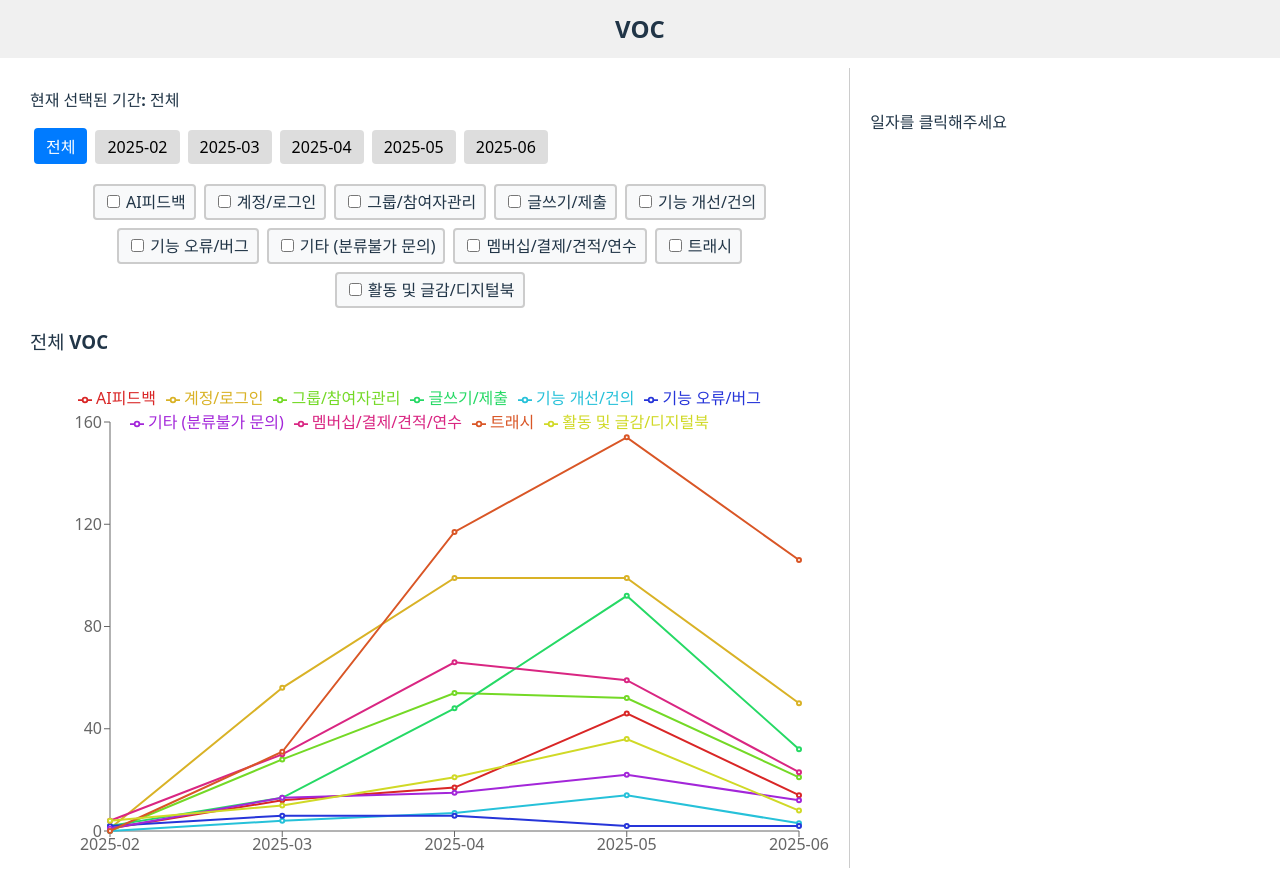
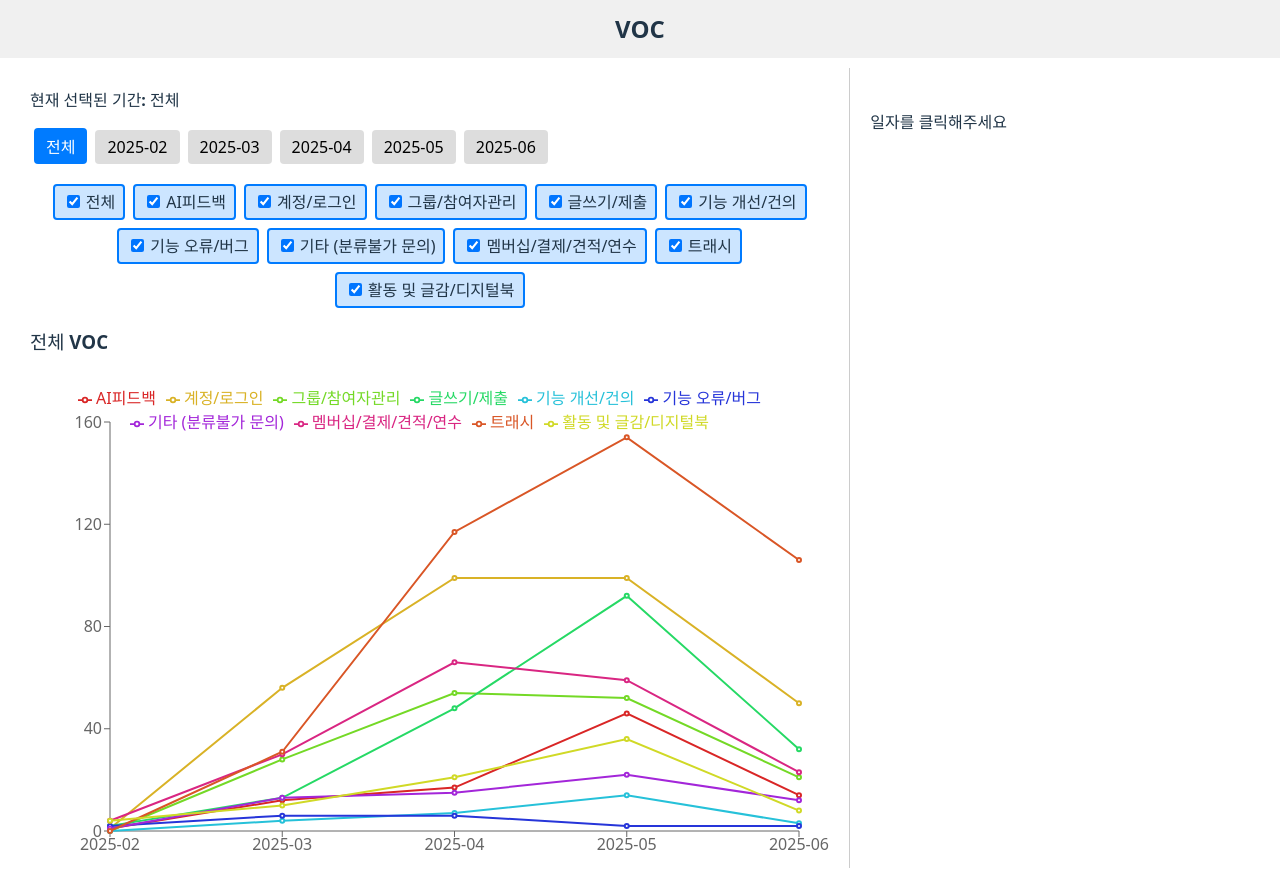
Before and after one commit to Cyrano-teampl100/VOC_visual, a React (Vite) app: page / in a window 1280 px wide. Built offline with nearby package versions, Linux system fonts and the light colour scheme.

Commit message:
Line chart 전체 add, select line add

```diff
--- a/src/page/ChartLine.tsx
+++ b/src/page/ChartLine.tsx
@@ -1,5 +1,6 @@
 import rawData from "../../exported_data.json";
 import { useEffect, useState } from "react";
+import { ReferenceLine } from "recharts";
 import dayjs from "dayjs";
 import {
   LineChart,
@@ -131,22 +132,23 @@ export default function ChartLine() {
   const [selectedMonth, setSelectedMonth] = useState<string>("전체");
   const [monthlyData, setMonthlyData] = useState<any[]>([]);
   const [dailyData, setDailyData] = useState<any[]>([]);
-  const [selectedLabels, setSelectedLabels] = useState<string[]>([]);
+  const [selectedLabels, setSelectedLabels] = useState<string[]>(extractAllLabels(rawData));
   const [clickedDate, setClickedDate] = useState<string | null>(null);
+  const isAllSelected = selectedLabels.length === allLabels.length;
 
   useEffect(() => {
     setMonthlyData(groupByMonthAndLabel(rawData, allLabels));
   }, []);
 
   useEffect(() => {
-    setSelectedLabels([]);
+    setSelectedLabels(allLabels);
     setClickedDate(null);
     if (selectedMonth !== "전체") {
       setDailyData(groupByDayAndLabelWithFill(rawData, selectedMonth, allLabels));
     }
   }, [selectedMonth]);
 
-  const labelsToShow = selectedLabels.length > 0 ? selectedLabels : allLabels;
+  const labelsToShow = selectedLabels;
   const months = monthlyData.map((d) => d.month);
 
   const toggleLabel = (label: string) => {
@@ -160,6 +162,14 @@ export default function ChartLine() {
     const labelMatch = selectedLabels.length === 0 || selectedLabels.some((l) => d.label?.includes(l));
     return dateMatch && labelMatch;
   });
+
+  const toggleSelectAll = () => {
+  if (isAllSelected) {
+    setSelectedLabels([]);
+  } else {
+    setSelectedLabels(allLabels);
+  }
+};
 
   return (
     <div style={{ display: "flex", height: "100%", minHeight: "800px" }}>
@@ -188,12 +198,27 @@ export default function ChartLine() {
           gap: 8,
           justifyContent: "center",
         }}>
+         <label key="전체" style={checkboxStyle(isAllSelected)}>
+            <input
+              type="checkbox"
+              checked={isAllSelected}
+              onChange={toggleSelectAll}
+              style={{ marginRight: 6 }}
+            />
+            전체
+          </label>
           {allLabels.map((label) => (
             <label key={label} style={checkboxStyle(selectedLabels.includes(label))}>
               <input
                 type="checkbox"
                 checked={selectedLabels.includes(label)}
-                onChange={() => toggleLabel(label)}
+                onChange={() => {
+                  const newSelected = selectedLabels.includes(label)
+                    ? selectedLabels.filter((l) => l !== label)
+                    : [...selectedLabels, label];
+
+                  setSelectedLabels(newSelected);
+                }}
                 style={{ marginRight: 6 }}
               />
               {label}
@@ -205,6 +230,11 @@ export default function ChartLine() {
           {selectedMonth === "전체" ? `전체 VOC` : `${selectedMonth} VOC`}
         </h3>
 
+        {labelsToShow.length === 0 ? (
+          <div style={{ textAlign: "center", color: "#888", padding: "100px 0" }}>
+            선택된 라벨이 없습니다. 그래프를 보시려면 하나 이상 선택해주세요.
+          </div>
+        ) : (
           <ResponsiveContainer width="100%" height={500}>
             <LineChart
               data={selectedMonth === "전체" ? monthlyData : dailyData}
@@ -227,6 +257,21 @@ export default function ChartLine() {
               <YAxis allowDecimals={false} />
               <Tooltip content={<CustomTooltip />} />
               <Legend verticalAlign="top" height={36} />
+              {clickedDate && selectedMonth !== "전체" && dailyData.some(d => d.day === clickedDate) && (
+                  <ReferenceLine
+                    x={clickedDate}
+                    stroke="#FF0000"
+                    strokeDasharray="3 3"
+                    label={{
+                      value: clickedDate,
+                      position: "top",
+                      fill: "#FF0000",
+                      fontSize: 12,
+                    }}
+                  />
+                )}
+
+
               {labelsToShow.map((label, idx) => (
                 <Line
                   key={label}
@@ -239,19 +284,29 @@ export default function ChartLine() {
               ))}
             </LineChart>
           </ResponsiveContainer>
+        )}
       </div>
 
       {/* 우측: 클릭된 VOC 데이터 목록 */}
       <div style={{ flex: 1, borderLeft: "1px solid #ccc", padding: 20, overflowY: "auto" }}>
-        <h4>{clickedDate || "일자를 클릭해주세요"}</h4>
-        {clickedDate && filteredRaw.length === 0 && (
+        <h4>
+          {labelsToShow.length === 0
+            ? "라벨을 선택해주세요"
+            : clickedDate || "일자를 클릭해주세요"}
+        </h4>
+
+        {labelsToShow.length === 0 ? (
+          <div style={{ color: "#888" }}>
+            그래프를 보시려면 라벨을 하나 이상 선택해주세요.
+          </div>
+        ) : clickedDate && filteredRaw.length === 0 ? (
           <div>해당 날짜에 해당 라벨의 데이터가 없습니다.</div>
-        )}
-        {filteredRaw.map((item, idx) => {
-              const sheetId = "1iItW4KpAhTbQ58fBstohkW0J09uOcwGXsNZfInw_xqs";  // 실제 문서 ID로 교체하세요
-              const gid = "802777913";  // 알려주신 gid 값
+        ) : (
+          filteredRaw.map((item, idx) => {
+            const sheetId = "1iItW4KpAhTbQ58fBstohkW0J09uOcwGXsNZfInw_xqs";
+            const gid = "802777913";
             const rowIndex = rawData.findIndex(row => row.chatId === item.chatId);
-              const sheetUrl = `https://docs.google.com/spreadsheets/d/${sheetId}/edit#gid=${gid}&range=A${rowIndex + 2}`;
+            const sheetUrl = `https://docs.google.com/spreadsheets/d/${sheetId}/edit#gid=${gid}&range=B${rowIndex + 2}`;
 
             return (
               <div
@@ -291,7 +346,9 @@ export default function ChartLine() {
                 <div style={{ whiteSpace: "pre-line" }}>{item.chatText}</div>
               </div>
             );
-            })}
+          })
+        )}
+
 
       </div>
     </div>
```
Lines whose indentation alone changed are shown as unchanged.
